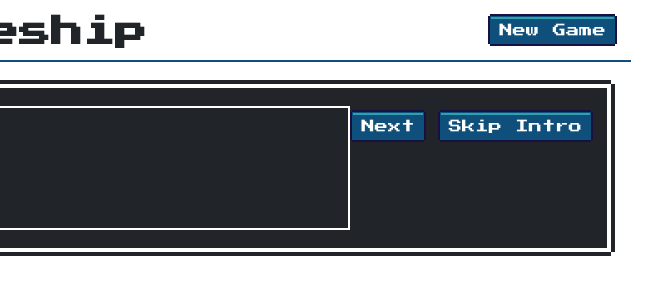
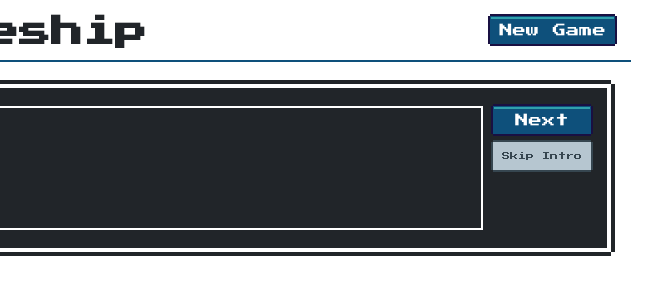
Before and after one commit to JacobGiordano/battleship, a website built with webpack: page src/template.html in a window 1280 px wide. Shown: the top 281 px of the page, 419-1081 px from the left. Built offline with nearby package versions, Linux system fonts and the light colour scheme.

Commit message:
Add disabled btn style to css

```diff
--- a/src/css/styles.scss
+++ b/src/css/styles.scss
@@ -156,6 +156,19 @@ button, .btn {
       var(--neg-border-width) 0 0 0 var(--red); // left border
     }
   }
+
+  &.disabled, &.disabled:hover, &.disabled:active {
+    background: linear-gradient(var(--light-gray) 0%, var(--light-gray) 8%, var(--light-gray) 9%);
+    border: 1px solid var(--light-gray);
+    color: var(--dark-gray);
+    box-shadow:
+    0 var(--neg-border-width) 0 0 var(--dark-gray), // top border
+    var(--border-width) 0 0 0 var(--dark-gray), // right border
+    0 var(--border-width) 0 0 var(--dark-gray), // bottom border
+    var(--neg-border-width) 0 0 0 var(--dark-gray); // left border
+    transform: translateY(0);
+    cursor: not-allowed;
+  }
 }
 
 .box {
@@ -238,6 +251,24 @@ section.coms.box.dark {
 
   .coms-text {
     flex: 1 1 0;
+  }
+
+  .coms-intro-btns-wrapper {
+    display: flex;
+    flex-direction: column;
+    margin-left: .5rem;
+
+    &.hidden {
+      display: none;
+    }
+
+    .cont-coms-intro-btn {
+      margin-top: var(--border-width);
+    }
+
+    .skip-intro-btn {
+      font-size: .5rem;
+    }
   }
 }
 
```
